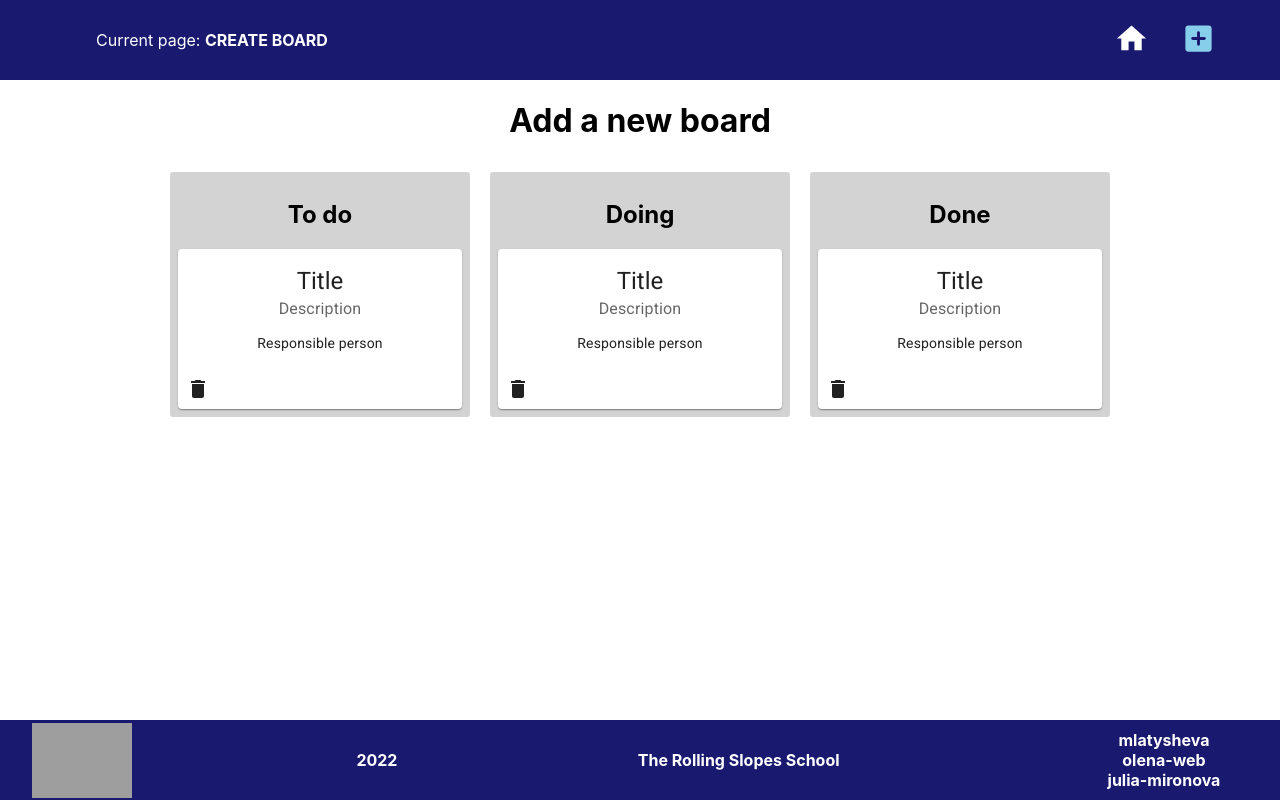
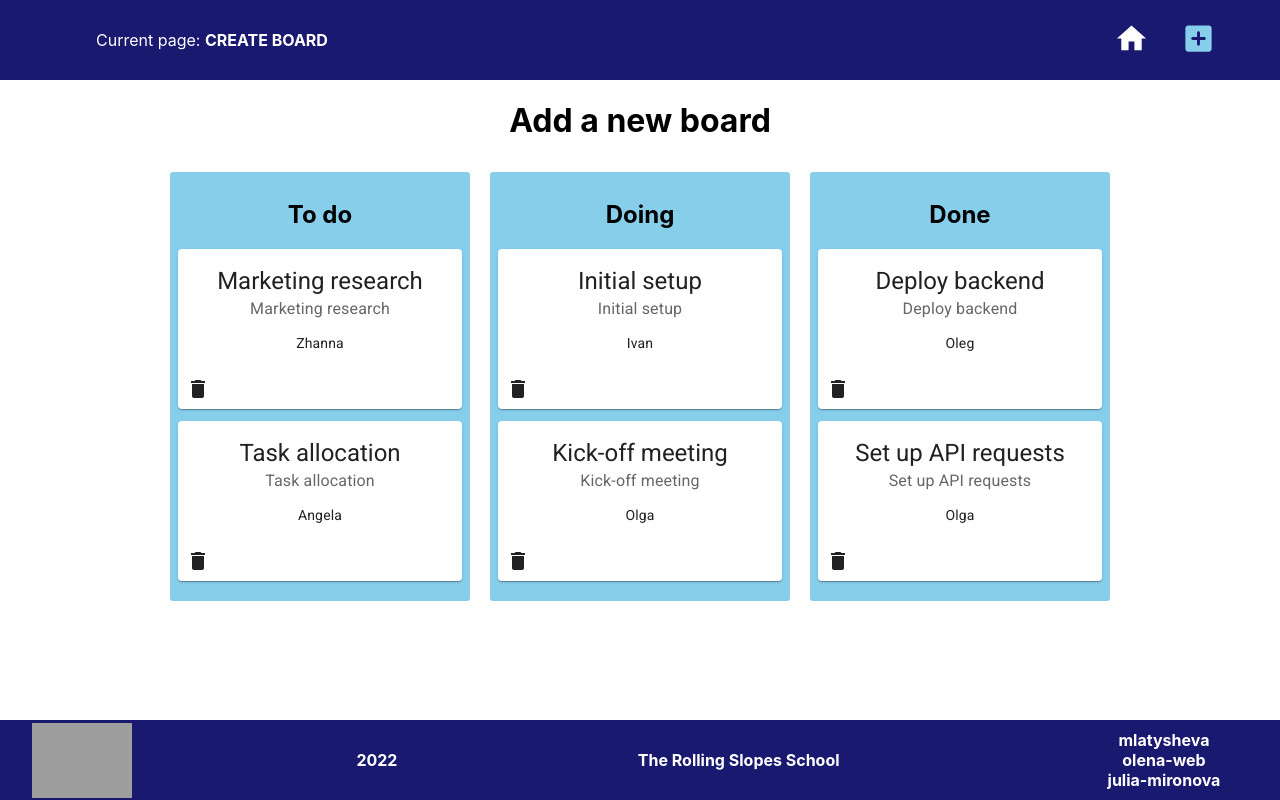
Before and after one commit to mlatysheva/project-management-app, a React (Create React App) app in the folder project-management-app/: page /create in a window 1280 px wide. Built offline with nearby package versions, Linux system fonts and the light colour scheme; grey boxes are pictures that could not be loaded.

Commit message:
feat: adjust board preview rendering

```diff
--- a/project-management-app/src/components/Board/BoardColumn.tsx
+++ b/project-management-app/src/components/Board/BoardColumn.tsx
@@ -11,17 +11,19 @@ const styles = {
   container: {
     width: 300,
     margin: 10,
-    backgroundColor: "lightgrey",
+    color: "black",
+    backgroundColor: "skyblue",
     borderRadius: 3,
     padding: 8,
   }
 };
 
 export const BoardColumn = (props: BoardColumnProps) => {
+  console.dir(props);
   return (
     <div style={styles.container}>
       <h2>{props.title}</h2>
-      <TaskCard />
+      { props.tasks.map((task: TaskProps) => <TaskCard title={task.title} description={task.description} responsible={task.responsible} />)}
     </div>
   )
 };
--- a/project-management-app/src/components/Board/CreateBoard.tsx
+++ b/project-management-app/src/components/Board/CreateBoard.tsx
@@ -6,9 +6,42 @@ export default function CreateBoard() {
     <div className="main">
       <h1>Add a new board</h1>
       <div className="column-container">
-        <BoardColumn title="To do" tasks={[]} />
-        <BoardColumn title="Doing" tasks={[]} />
-        <BoardColumn title="Done" tasks={[]} />
+        <BoardColumn title="To do" tasks={[
+        {
+          title: "Marketing research",
+          description: "Identify TA, set up goals",
+          responsible: "Zhanna",
+        },
+        {
+          title: "Task allocation",
+          description: "Assign tasks to the team",
+          responsible: "Angela",
+        }
+      ]} />
+        <BoardColumn title="Doing" tasks={[
+        {
+          title: "Initial setup",
+          description: "Set up site structure, webpack",
+          responsible: "Ivan",
+        },
+        {
+          title: "Kick-off meeting",
+          description: "Conduct meeting to assign tasks",
+          responsible: "Olga",
+        }
+      ]} />
+        <BoardColumn title="Done" tasks={[
+        {
+          title: "Deploy backend",
+          description: "Clone repo, deploy to Heroku, set up Swagger",
+          responsible: "Oleg",
+        },
+        {
+          title: "Set up API requests",
+          description: "Set up API requests for create, update, delete user",
+          responsible: "Olga",
+        }
+      ]} />
       </div>
     </div>
   )
--- a/project-management-app/src/components/Board/TaskCard.tsx
+++ b/project-management-app/src/components/Board/TaskCard.tsx
@@ -3,20 +3,21 @@ import CardActions from '@mui/material/CardActions';
 import CardContent from '@mui/material/CardContent';
 import Tooltip from '@mui/material/Tooltip';
 import Typography from '@mui/material/Typography';
-import DeleteIcon from '@mui/icons-material/Delete'
+import DeleteIcon from '@mui/icons-material/Delete';
+import { TaskProps } from '../../reducers/listReducer';
 
-export const TaskCard = () => {
+export const TaskCard = (props: TaskProps) => {
   return (
-    <Card className="card" sx={{ minWidth: 275 }}>
+    <Card className="card" sx={{ minWidth: 275, marginBottom: 1.5 }}>
       <CardContent>
         <Typography variant="h5" component="div">
-          Title
+          {props.title}
         </Typography>
         <Typography sx={{ mb: 1.5 }} color="text.secondary">
-          Description
+          {props.title}
         </Typography>
         <Typography variant="body2">
-          Responsible person
+          {props.responsible}
         </Typography>
       </CardContent>
       <CardActions>
--- a/project-management-app/src/components/Home/BoardPreviewCard.tsx
+++ b/project-management-app/src/components/Home/BoardPreviewCard.tsx
@@ -14,7 +14,8 @@ const styles = {
   container: {
     width: 300,
     margin: 10,
-    backgroundColor: "lightgrey",
+    color: "black",
+    backgroundColor: "skyblue",
     borderRadius: 3,
     padding: 8,
   }
--- a/project-management-app/src/components/Home/Home.tsx
+++ b/project-management-app/src/components/Home/Home.tsx
@@ -1,5 +1,7 @@
+import React from 'react';
 import { connect } from 'react-redux';
 import { ListProps, ListsProps } from '../../reducers/listReducer';
+import { AppDispatch, RootState } from '../../store/store';
 import { BoardColumn } from '../Board/BoardColumn';
 import { BoardPreviewCard } from './BoardPreviewCard';
 
@@ -10,7 +12,7 @@ type TitleProps = {
 
 export const Title = ({ title = '' }: TitleProps) => <h1>{title}</h1>;
 
-export function Home(props: ListsProps) {
+export function Home (props: ListsProps) {
   const lists = props.lists;
   console.dir(lists);
   return (
@@ -21,8 +23,8 @@ export function Home(props: ListsProps) {
   );
 }
 
-// const mapStateToProps = (state: { lists: ListProps[]; }) => ( {
-//   lists: state.lists,
-// });
+const mapStateToProps = (state: RootState ) => ({
+  lists: state.rootReducer.lists,
+});
 
 // export default connect(mapStateToProps)(Home);
--- a/project-management-app/src/reducers/listReducer.ts
+++ b/project-management-app/src/reducers/listReducer.ts
@@ -1,6 +1,7 @@
 export interface TaskProps {
-  id: number;
-  text: string;
+  title: string;
+  description: string;
+  responsible: string;
 }
 
 export interface ListProps {
@@ -20,12 +21,14 @@ export const initialState: ListsProps = {
       id: 0,
       tasks: [
         {
-          id: 0,
-          text: "Deploy server",
+          title: "Initial setup",
+          description: "Set up site structure, webpack",
+          responsible: "Ivan",
         },
         {
-          id: 1,
-          text: "Setup initial structure",
+          title: "Kick-off meeting",
+          description: "Conduct meeting to assign tasks",
+          responsible: "Olga",
         }
       ]
     },
@@ -34,12 +37,14 @@ export const initialState: ListsProps = {
       id: 0,
       tasks: [
         {
-          id: 0,
-          text: "Find a contractor",
+          title: "Marketing research",
+          description: "Identify TA, set up goals",
+          responsible: "Zhanna",
         },
         {
-          id: 1,
-          text: "Draw up the list of marketing tasks",
+          title: "Task allocation",
+          description: "Assign tasks to the team",
+          responsible: "Angela",
         }
       ]
     },
--- a/project-management-app/src/store/store.ts
+++ b/project-management-app/src/store/store.ts
@@ -6,7 +6,8 @@ const defaultState = {
     userName: '',
     login: '',
     password: '',
-  }
+  },
+  lists: [],
 }
 
 const reducer = (state = defaultState, action: { type: string; payload: string; }) => {
@@ -17,6 +18,7 @@ const reducer = (state = defaultState, action: { type: string; payload: string;
       return state;
   }
 }
+
 export const store = configureStore({
   reducer: {rootReducer}
 });
```
